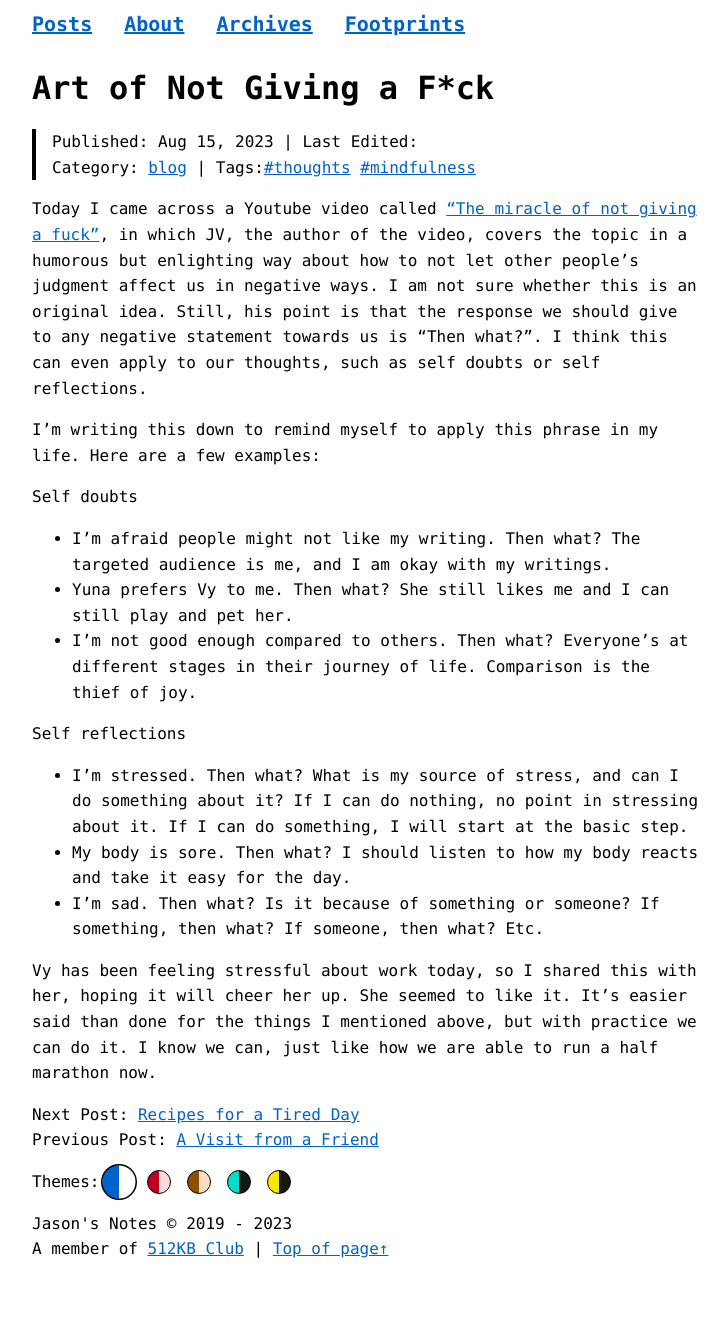
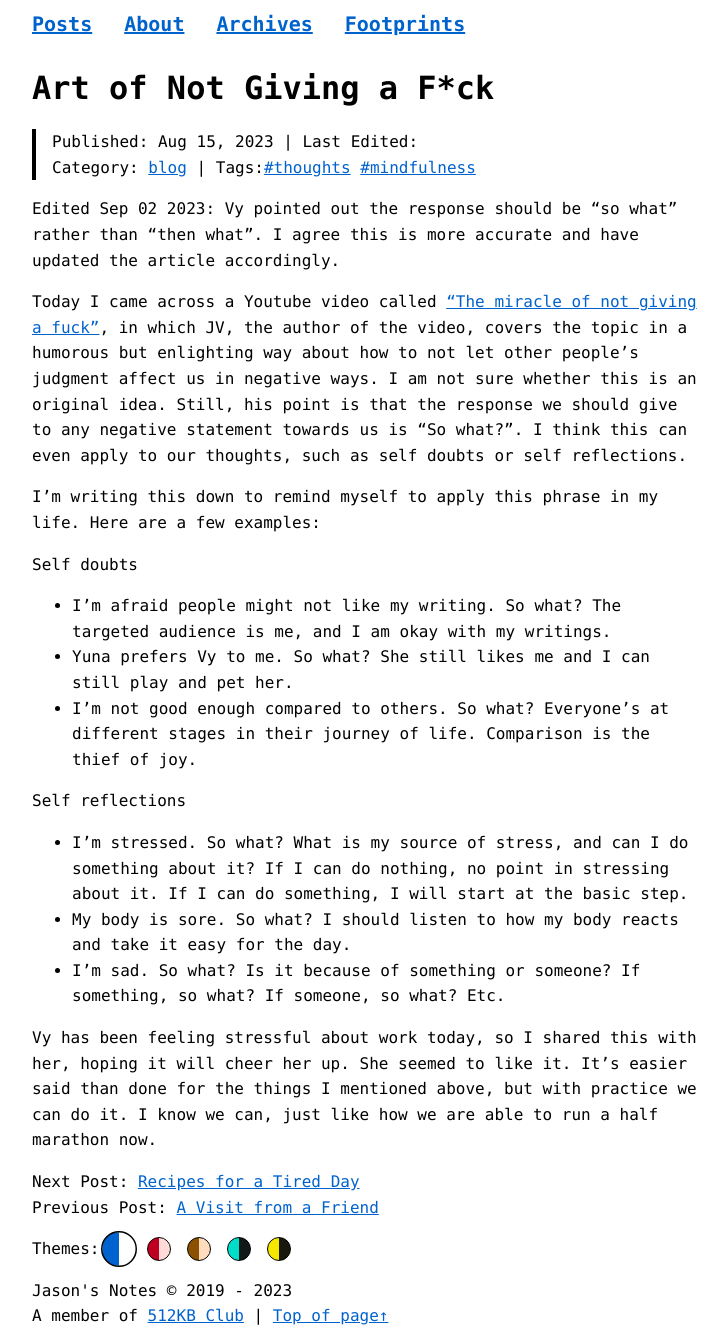
Before and after one commit to jasontthai/jasonthai.me, a Jekyll site: the page built from _posts/2023-08-15-art-of-not-giving-a-fck.md, in a window 1280 px wide. Shown: the whole page, without its empty margins (272-1000 px from the left). Built offline with Jekyll 4.4.1, drawn with Linux system fonts in a browser that asks for light colours; our own code applies the rules of GitHub Pages for plain Markdown files; before the commit the page ends 1262 px from its top, so only the background shows below that.

Commit message:
edit _posts/2023-08-15-art-of-not-giving-a-fck.md

```diff
--- a/_posts/2023-08-15-art-of-not-giving-a-fck.md
+++ b/_posts/2023-08-15-art-of-not-giving-a-fck.md
@@ -6,18 +6,20 @@
 - mindfulness
 ---
 
-Today I came across a Youtube video called ["The miracle of not giving a fuck"](https://www.youtube.com/watch?v=DujM57DP4u4), in which JV, the author of the video, covers the topic in a humorous but enlighting way about how to not let other people's judgment affect us in negative ways. I am not sure whether this is an original idea. Still, his point is that the response we should give to any negative statement towards us is "Then what?". I think this can even apply to our thoughts, such as self doubts or self reflections.
+Edited Sep 02 2023: Vy pointed out the response should be "so what" rather than "then what". I agree this is more accurate and have updated the article accordingly.
+
+Today I came across a Youtube video called ["The miracle of not giving a fuck"](https://www.youtube.com/watch?v=DujM57DP4u4), in which JV, the author of the video, covers the topic in a humorous but enlighting way about how to not let other people's judgment affect us in negative ways. I am not sure whether this is an original idea. Still, his point is that the response we should give to any negative statement towards us is "So what?". I think this can even apply to our thoughts, such as self doubts or self reflections.
 
 I'm writing this down to remind myself to apply this phrase in my life. Here are a few examples:
 
 Self doubts
-* I'm afraid people might not like my writing. Then what? The targeted audience is me, and I am okay with my writings.
-* Yuna prefers Vy to me. Then what? She still likes me and I can still play and pet her.
-* I'm not good enough compared to others. Then what? Everyone's at different stages in their journey of life. Comparison is the thief of joy.
+* I'm afraid people might not like my writing. So what? The targeted audience is me, and I am okay with my writings.
+* Yuna prefers Vy to me. So what? She still likes me and I can still play and pet her.
+* I'm not good enough compared to others. So what? Everyone's at different stages in their journey of life. Comparison is the thief of joy.
 
 Self reflections
-* I'm stressed. Then what? What is my source of stress, and can I do something about it? If I can do nothing, no point in stressing about it. If I can do something, I will start at the basic step.
-* My body is sore. Then what? I should listen to how my body reacts and take it easy for the day.
-* I'm sad. Then what? Is it because of something or someone? If something, then what? If someone, then what? Etc.
+* I'm stressed. So what? What is my source of stress, and can I do something about it? If I can do nothing, no point in stressing about it. If I can do something, I will start at the basic step.
+* My body is sore. So what? I should listen to how my body reacts and take it easy for the day.
+* I'm sad. So what? Is it because of something or someone? If something, so what? If someone, so what? Etc.
 
 Vy has been feeling stressful about work today, so I shared this with her, hoping it will cheer her up. She seemed to like it. It's easier said than done for the things I mentioned above, but with practice we can do it. I know we can, just like how we are able to run a half marathon now.
```
